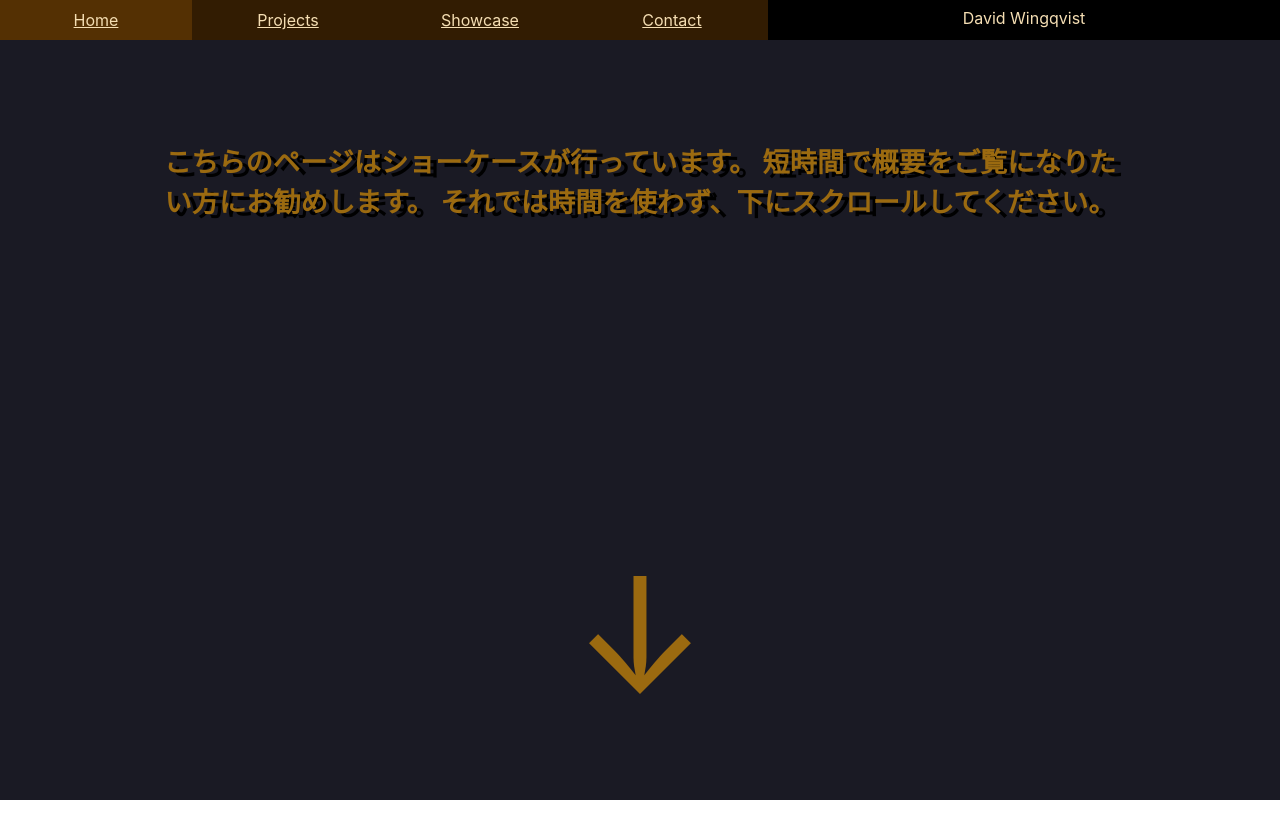
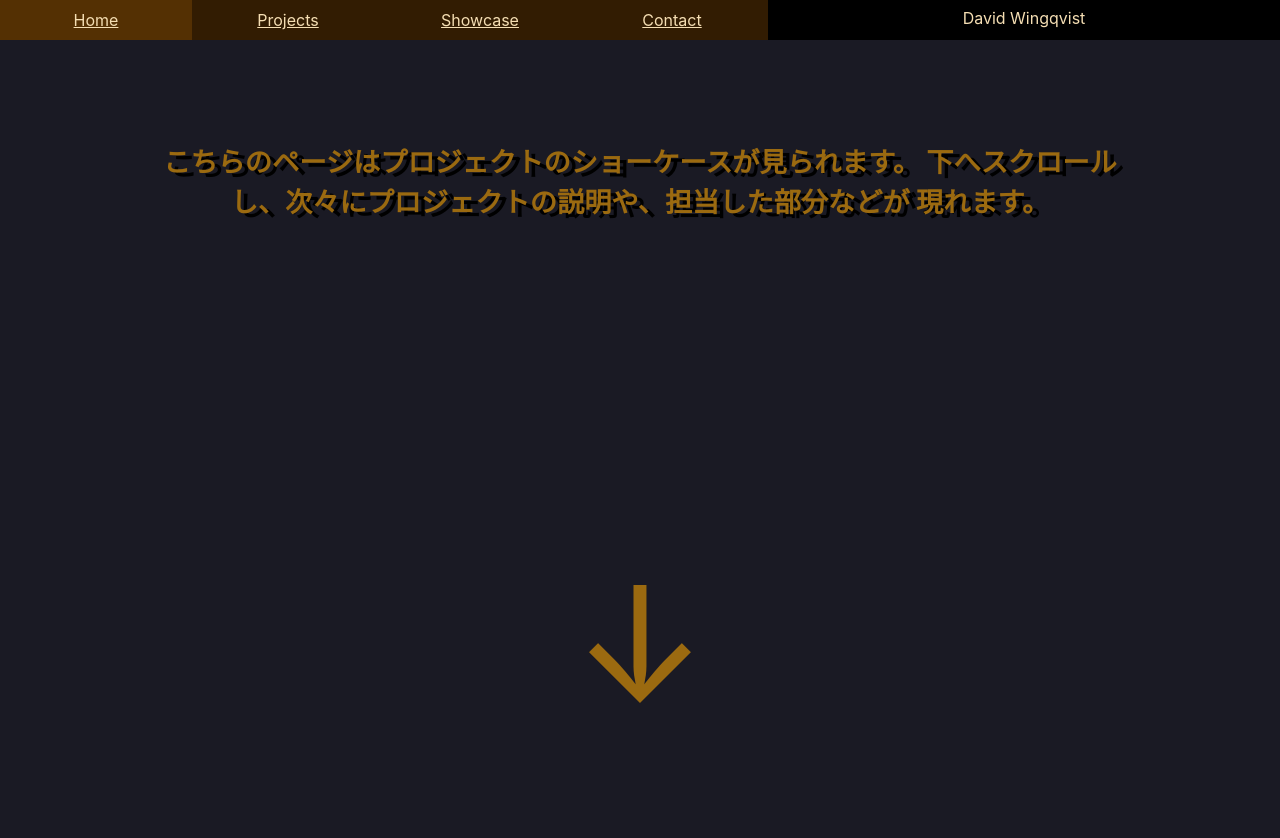
Before and after one commit to davidwingqvist/portfolio-site, a React (Create React App) app: page /portfolio-site/Showcase in a window 1280 px wide. Shown: the top 838 px of the page. Before the commit the page ends 800 px from the top, so only its background shows below. Built offline with nearby package versions, Linux system fonts and the light colour scheme.

Commit message:
Showcase page page block element

```diff
--- a/src/code/pages/ShowcasePage.css
+++ b/src/code/pages/ShowcasePage.css
@@ -3,6 +3,22 @@
     position: absolute;
     width: 100dvw;
     height: 95dvh;
+    background-color: rgb(26, 26, 36);
+}
+
+.FollowUpBlock {
+    position: relative;
+    top: 95dvh;
+    width: 100dvw;
+}
+
+.PageBlock {
+    position: relative;
+    top: 95dvh;
+    width: 100dvw;
+    height: 100dvh;
+    color: rgb(155, 106, 16);
+    text-shadow: 0.5dvw 0.5dvh black;
     background-color: rgb(26, 26, 36);
 }
 
--- a/src/code/pages/ShowcasePage.js
+++ b/src/code/pages/ShowcasePage.js
@@ -1,19 +1,37 @@
 import './ShowcasePage.css'
+import React, {Children} from 'react'
+
+function PageBlock(props)
+{
+
+
+    return (
+            <div className='PageBlock'>
+                {props.children}
+            </div>
+    )
+}
 
 export default function Showcase()
 {
 
 
     return (
+        <>
             <div className='MainBlock'>
                 <text className='MainTextShowCase'>
-                    こちらのページはショーケースが行っています。
-                    短時間で概要をご覧になりたい方にお勧めします。
-                    それでは時間を使わず、下にスクロールしてください。
+                    こちらのページはプロジェクトのショーケースが見られます。
+                    下へスクロールし、次々にプロジェクトの説明や、担当した部分などが
+                    現れます。
                 </text>
 
                 <text className='PointingArrow'>↓</text>
 
+
             </div>
+            <div className='FollowUpBlock'></div>
+            <PageBlock>
+            </PageBlock>
+        </>
            )
 }
```
